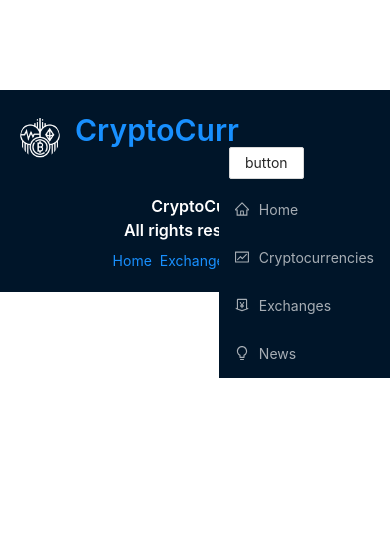
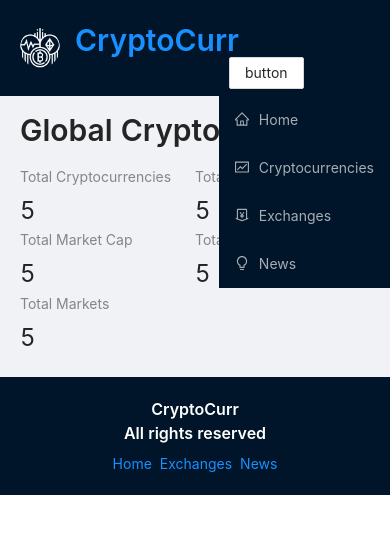
Before and after one commit to KaisaSS/crypto-app, a React (Create React App) app: page / in a window 390 px wide. Shown: the top 534 px of the page. Built offline with nearby package versions, Linux system fonts and the light colour scheme.

Commit message:
Add content to Homepage

```diff
--- a/src/App.css
+++ b/src/App.css
@@ -99,9 +99,7 @@
 
   .main {
     flex: 1;
-    margin-top: 90px;
-    margin-left: 0px;
-    margin-right: 10px;
+    margin: 90px 10px 0 0;
   }
 
   .nav-container {
@@ -109,7 +107,8 @@
     position: fixed;
     width: 100%;
     z-index: 100;
-    background-color: var(--bgSecondary);
+    top: 0;
+    background: var(--bgSecondary);
   }
 
   .menu-control-container {
--- a/src/App.js
+++ b/src/App.js
@@ -22,7 +22,6 @@
               </Switch>
             </div>
           </Layout>
-
           <div className="footer">
             <Footer />
           </div>
--- a/src/components/Homepage.jsx
+++ b/src/components/Homepage.jsx
@@ -1,10 +1,34 @@
 import React from "react";
+import millify from "millify";
+import { Typography, Row, Col, Statistic } from "antd";
+import { Link } from "react-router-dom";
+
+const { Title } = Typography;
 
 const Homepage = () => {
   return (
-    <div>
-      <h1>Homepage</h1>
-    </div>
+    <>
+      <Title level={2} className="heading">
+        Global Crypto Stats
+      </Title>
+      <Row>
+        <Col span={12}>
+          <Statistic title="Total Cryptocurrencies" value="5" />
+        </Col>
+        <Col span={12}>
+          <Statistic title="Total Exchanges" value="5" />
+        </Col>
+        <Col span={12}>
+          <Statistic title="Total Market Cap" value="5" />
+        </Col>
+        <Col span={12}>
+          <Statistic title="Total 24h Volume" value="5" />
+        </Col>
+        <Col span={12}>
+          <Statistic title="Total Markets" value="5" />
+        </Col>
+      </Row>
+    </>
   );
 };
 
```
